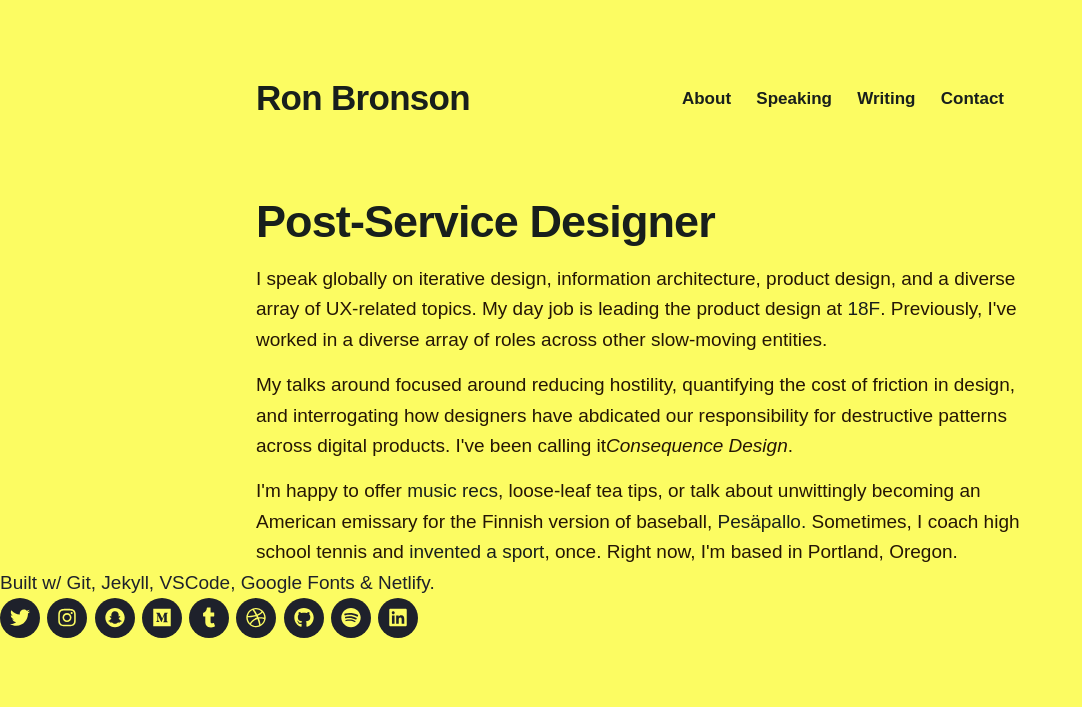
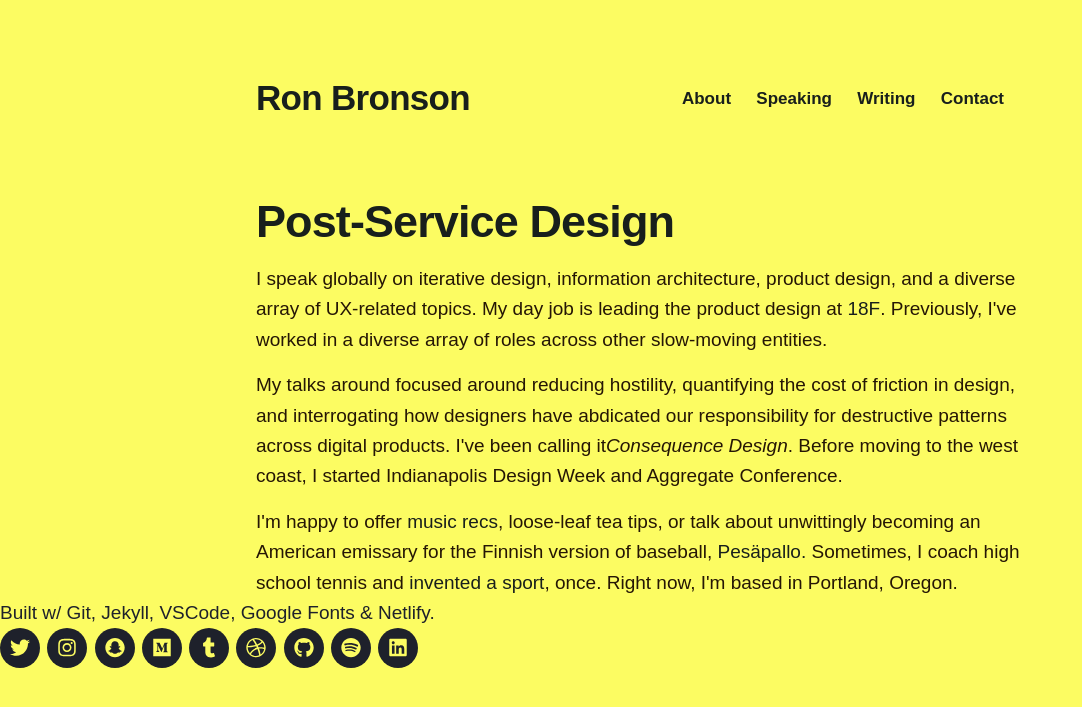
Before and after one commit to quarterback/2020-home, a Jekyll site: the page built from index.html, in a window 1280 px wide. Shown: the top 707 px of the page, without its empty margins (0-1082 px from the left). Built offline with Jekyll 4.4.1, drawn with Linux system fonts in a browser that asks for light colours; nearby versions of some CDN libraries; some web fonts are replaced.

Commit message:
Update index.html

```diff
--- a/index.html
+++ b/index.html
@@ -9,10 +9,10 @@ featured_image: /images/social.jpg
 
 	<div class="wrap">
 
-		<h1>Post-Service Designer</h1>
-		<p>I speak globally on iterative design, information architecture, product design, and a diverse array of UX-related topics. My day job is leading the product design at <a href="https://18f.gsa.gov">18F</a>. Previously, I've worked in a diverse array of roles across other slow-moving entities.</p>
+		<h1>Post-Service Design</h1>
+		<p>I speak globally on iterative design, information architecture, product design, and a diverse array of UX-related topics. My day job is leading the product design at <a href="https://18f.gsa.gov">18F</a>. Previously, I've worked in a diverse array of roles across other slow-moving entities. </p>
 
-	 <p>My talks around focused around reducing hostility, quantifying the cost of friction in design, and interrogating how designers have abdicated our responsibility for destructive patterns across digital products. I've been calling it<em>Consequence Design</em>. </p>
+	 <p>My talks around focused around reducing hostility, quantifying the cost of friction in design, and interrogating how designers have abdicated our responsibility for destructive patterns across digital products. I've been calling it<em>Consequence Design</em>. Before moving to the west coast, I started Indianapolis Design Week and Aggregate Conference.</p>
 
 		<p>I'm happy to offer <a href="https://www.last.fm/user/omnivoreron">music recs</a>, loose-leaf tea tips, or talk about unwittingly becoming an American emissary for the Finnish version of baseball, <a href="https://www.youtube.com/watch?v=H_navSFGj0I">Pesäpallo.</a>
 		Sometimes, I coach high school tennis and <a href="https://en.wikipedia.org/wiki/Tennis_polo">invented a sport</a>, once. Right now, I'm based in Portland, Oregon. </p>
```
